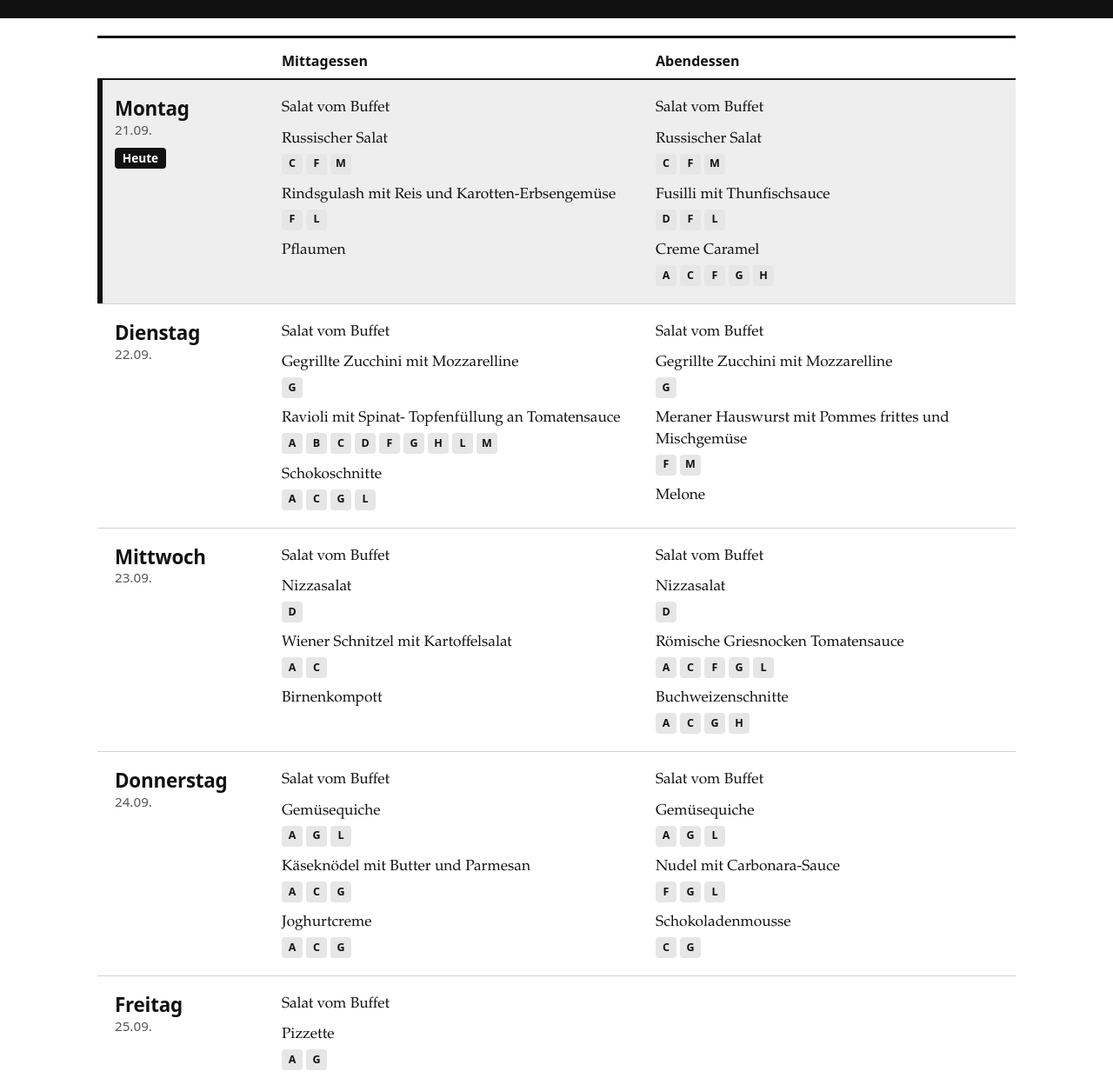
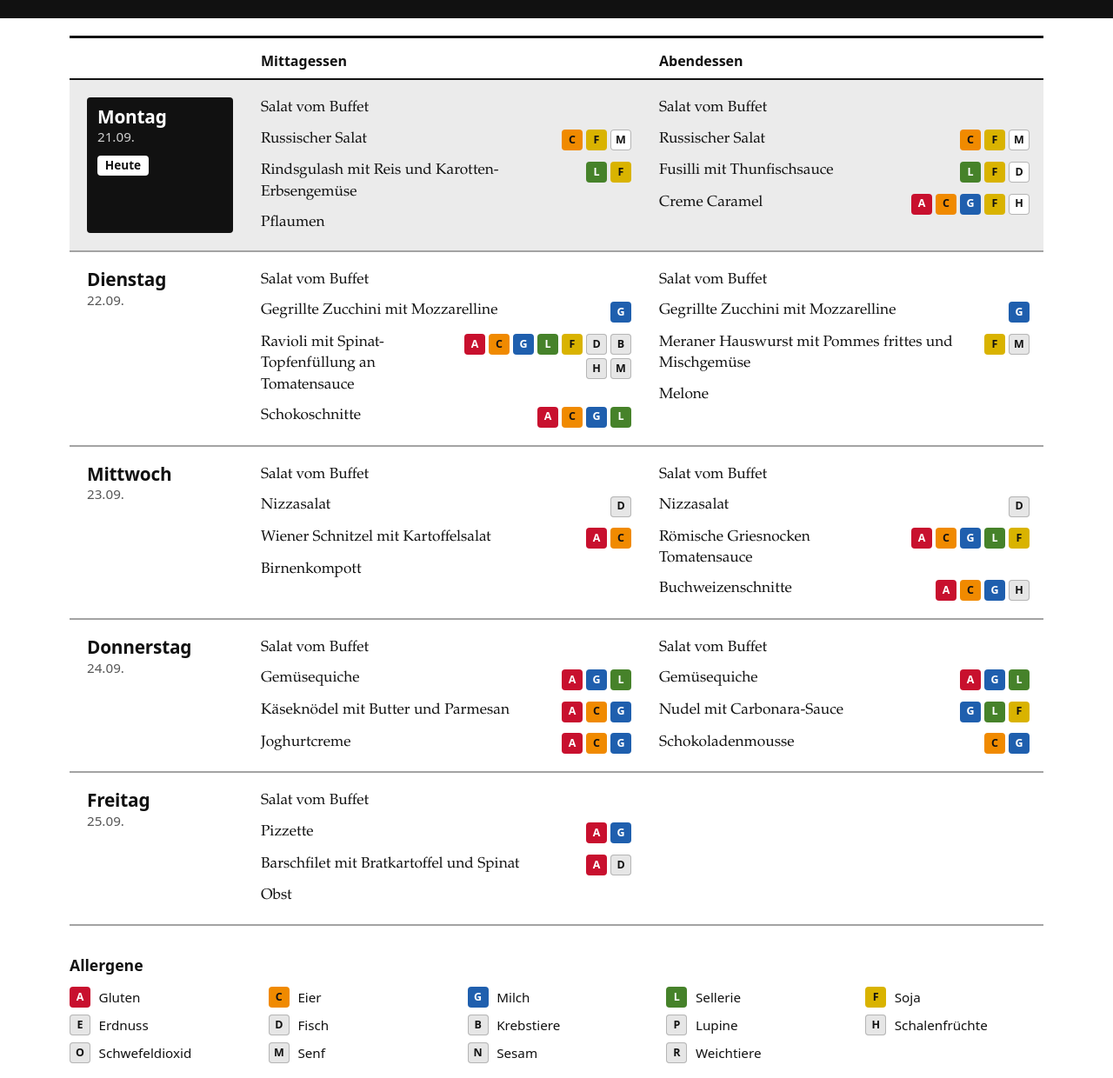
Before and after one commit to JKB24-Git/Speiseplan, a plain HTML site: page index.html in a window 1280 px wide. Shown: the part 158-1398 px from the top of the page at 87% size. Drawn offline with Linux system fonts and the light colour scheme.

Commit message:
Add files via upload

```diff
--- a/allergens.json
+++ b/allergens.json
@@ -1,16 +1,16 @@
-{
-  "A": "Glutenhaltiges Getreide",
-  "B": "Krebstiere",
-  "C": "Eier",
-  "D": "Fisch",
-  "E": "Erdnüsse",
-  "F": "Soja",
-  "G": "Milch und Laktose",
-  "H": "Schalenfrüchte",
-  "L": "Sellerie",
-  "M": "Senf",
-  "N": "Sesam",
-  "O": "Sulfite",
-  "P": "Lupinen",
-  "R": "Weichtiere"
-}
+[
+  { "code": "A", "name": "Gluten",          "color": "#c8102e" },
+  { "code": "C", "name": "Eier",            "color": "#f08a00" },
+  { "code": "G", "name": "Milch",           "color": "#1f5fae" },
+  { "code": "L", "name": "Sellerie",        "color": "#46822a" },
+  { "code": "F", "name": "Soja",            "color": "#d9b300" },
+  { "code": "E", "name": "Erdnuss" },
+  { "code": "D", "name": "Fisch" },
+  { "code": "B", "name": "Krebstiere" },
+  { "code": "P", "name": "Lupine" },
+  { "code": "H", "name": "Schalenfrüchte" },
+  { "code": "O", "name": "Schwefeldioxid" },
+  { "code": "M", "name": "Senf" },
+  { "code": "N", "name": "Sesam" },
+  { "code": "R", "name": "Weichtiere" }
+]
--- a/app.js
+++ b/app.js
@@ -3,6 +3,8 @@
 
   /* ------------------------------------------------------------
      Einstellungen und Texte (hier kannst du alles anpassen)
+     Zum Ändern einer Zeile: Datei auf GitHub öffnen, Stift-Symbol klicken,
+     Zeile ändern, "Commit changes". Die ganze Datei ersetzen ist nicht nötig.
      ------------------------------------------------------------ */
   var TEXT = {
     loading: "Speiseplan wird geladen …",
@@ -11,7 +13,7 @@
     weekError: "Der Speiseplan für diese Woche kann nicht angezeigt werden.",
     unknownWeek: "Diese Woche wurde nicht gefunden. Angezeigt wird die aktuelle Woche.",
     outdated: "Für die laufende Woche wurde noch kein Speiseplan veröffentlicht. Angezeigt wird der letzte Plan.",
-    archive: "Das ist ein Plan aus dem Archiv.",
+    notCurrent: "Dieser Plan ist nicht mehr aktuell.",
     toCurrent: "Zur aktuellen Woche",
     noEntries: "Keine Angaben",
     today: "Heute",
@@ -68,6 +70,8 @@
     return a.getFullYear() === b.getFullYear() && a.getMonth() === b.getMonth() && a.getDate() === b.getDate();
   }
 
+  // Kalenderwoche nach ISO 8601: Es gibt keine Woche 0. Die Woche mit dem ersten Donnerstag
+  // des Jahres ist KW 1. Der 28.12.2026 bis 03.01.2027 ist noch KW 53, KW 1 2027 beginnt am 04.01.2027.
   function isoWeek(d) {
     var t = new Date(Date.UTC(d.getFullYear(), d.getMonth(), d.getDate()));
     t.setUTCDate(t.getUTCDate() - ((t.getUTCDay() + 6) % 7) + 3);
@@ -91,13 +95,35 @@
     });
   }
 
+  /* ---------- Farben ---------- */
+
+  // Nur #rgb oder #rrggbb erlaubt; alles andere wird ignoriert.
+  function validColor(value) {
+    if (typeof value !== "string") return null;
+    var v = value.trim().toLowerCase();
+    if (/^#[0-9a-f]{3}$/.test(v)) v = "#" + v[1] + v[1] + v[2] + v[2] + v[3] + v[3];
+    return /^#[0-9a-f]{6}$/.test(v) ? v : null;
+  }
+
+  // Schwarze oder weiße Schrift, je nachdem was auf der Farbe besser lesbar ist.
+  function inkFor(hex) {
+    var n = parseInt(hex.slice(1), 16);
+    function lin(c) { c = c / 255; return c <= 0.03928 ? c / 12.92 : Math.pow((c + 0.055) / 1.055, 2.4); }
+    var L = 0.2126 * lin((n >> 16) & 255) + 0.7152 * lin((n >> 8) & 255) + 0.0722 * lin(n & 255);
+    var whiteContrast = 1.05 / (L + 0.05);
+    var blackContrast = (L + 0.05) / 0.05;
+    return whiteContrast >= blackContrast ? "#ffffff" : "#111111";
+  }
+
   /* ------------------------------------------------------------
      Zustand
      ------------------------------------------------------------ */
   var state = {
-    files: [],       // alle Wochen-Dateien, neueste zuerst
-    allergens: {},   // Code -> Name
-    request: 0       // schützt vor Durcheinander bei schnellem Klicken
+    files: [],        // alle Wochen-Dateien, neueste zuerst
+    allergens: [],    // Liste in der Reihenfolge von allergens.json
+    allergenByCode: {},
+    request: 0,       // schützt vor Durcheinander bei schnellem Klicken
+    firstView: true   // nur beim ersten Öffnen zum heutigen Tag scrollen
   };
 
   var ui = {
@@ -110,6 +136,25 @@
     next: $("next"),
     legend: $("legend")
   };
+
+  function setAllergens(data) {
+    var list = [];
+    if (Array.isArray(data)) {
+      data.forEach(function (a) {
+        if (a && typeof a.code === "string" && a.code.trim()) {
+          list.push({ code: a.code.trim().toUpperCase(), name: String(a.name || ""), color: validColor(a.color) });
+        }
+      });
+    } else if (data && typeof data === "object") {
+      // Altes Format {"A": "Gluten", ...}: alphabetisch, ohne Farben
+      Object.keys(data).sort().forEach(function (code) {
+        list.push({ code: code.toUpperCase(), name: String(data[code]), color: null });
+      });
+    }
+    state.allergens = list;
+    state.allergenByCode = {};
+    list.forEach(function (a, i) { a.order = i; state.allergenByCode[a.code] = a; });
+  }
 
   /* ------------------------------------------------------------
      Anzeige
@@ -132,25 +177,43 @@
     ui.plan.appendChild(el("p", "empty day", message));
   }
 
+  // Ein Allergen-Kästchen; Farbe und Name kommen aus allergens.json
+  function makeChip(code, options) {
+    var info = state.allergenByCode[code];
+    var chip = el("span", "al" + (info ? "" : " al-unknown"));
+    chip.setAttribute("data-code", code);
+    if (info && info.color) {
+      // Über die Style-Eigenschaften (nicht per HTML-Attribut), damit die Sicherheitsregel in index.html nicht stört.
+      chip.style.backgroundColor = info.color;
+      chip.style.color = inkFor(info.color);
+    }
+    var letter = el("span", "", code);
+    if (options && options.hidden) {
+      chip.title = info ? info.name : TEXT.unknownAllergen;
+      letter.setAttribute("aria-hidden", "true");
+    }
+    chip.appendChild(letter);
+    return chip;
+  }
+
   function allergenChips(codes) {
     var wrap = el("div", "allergens");
     wrap.appendChild(el("span", "sr", TEXT.allergensPrefix));
     var seen = {};
-    codes
+    var list = codes
       .map(function (c) { return String(c).trim().toUpperCase(); })
-      .filter(function (c) { if (!c || seen[c]) return false; seen[c] = true; return true; })
-      .sort()
-      .forEach(function (code, i, all) {
-        var name = state.allergens[code];
-        var chip = el("span", "al" + (name ? "" : " al-unknown"));
-        chip.title = name || TEXT.unknownAllergen;
-        chip.setAttribute("data-code", code);
-        var letter = el("span", "", code);
-        letter.setAttribute("aria-hidden", "true");
-        chip.appendChild(letter);
-        chip.appendChild(el("span", "sr", (name || TEXT.unknownAllergen) + (i < all.length - 1 ? ", " : "")));
-        wrap.appendChild(chip);
-      });
+      .filter(function (c) { if (!c || seen[c]) return false; seen[c] = true; return true; });
+
+    // Reihenfolge wie in allergens.json (also wie auf dem Aushang); unbekannte Codes ans Ende
+    function rank(c) { return state.allergenByCode[c] ? state.allergenByCode[c].order : 1000 + c.charCodeAt(0); }
+    list.sort(function (a, b) { return rank(a) - rank(b); });
+
+    list.forEach(function (code, i) {
+      var info = state.allergenByCode[code];
+      var chip = makeChip(code, { hidden: true });
+      chip.appendChild(el("span", "sr", (info ? info.name : TEXT.unknownAllergen) + (i < list.length - 1 ? ", " : "")));
+      wrap.appendChild(chip);
+    });
     return wrap;
   }
 
@@ -222,6 +285,7 @@
 
   function renderControls(currentFile) {
     var i = state.files.indexOf(currentFile);
+    var several = state.files.length > 1;
 
     ui.select.textContent = "";
     state.files.forEach(function (file) {
@@ -234,27 +298,31 @@
       if (file === currentFile) opt.selected = true;
       ui.select.appendChild(opt);
     });
-    ui.select.disabled = state.files.length < 2;
 
-    // Ältere Woche = weiter hinten in der Liste, neuere Woche = weiter vorne.
-    // Gibt es keine, wird der Button ganz ausgeblendet.
-    var hasOlder = i >= 0 && i < state.files.length - 1;
-    var hasNewer = i > 0;
-    ui.prev.hidden = !hasOlder;
-    ui.next.hidden = !hasNewer;
+    // Nur eine Woche: Dropdown ohne Pfeil, keine Buttons.
+    ui.select.disabled = !several;
+    ui.select.classList.toggle("is-single", !several);
+    ui.prev.hidden = !several;
+    ui.next.hidden = !several;
+
+    // Mehrere Wochen: Buttons behalten ihren Platz und werden nur unsichtbar,
+    // damit das Dropdown in der Mitte nie verrutscht.
+    var hasOlder = i >= 0 && i < state.files.length - 1;   // ältere Woche = weiter hinten in der Liste
+    var hasNewer = i > 0;                                  // neuere Woche = weiter vorne
+    ui.prev.classList.toggle("is-off", !hasOlder);
+    ui.next.classList.toggle("is-off", !hasNewer);
     ui.prev.dataset.target = hasOlder ? stem(state.files[i + 1]) : "";
     ui.next.dataset.target = hasNewer ? stem(state.files[i - 1]) : "";
   }
 
   function renderLegend() {
     ui.legend.textContent = "";
-    Object.keys(state.allergens).sort().forEach(function (code) {
+    state.allergens.forEach(function (a) {
       var li = el("li");
-      var chip = el("span", "al", code);
-      chip.setAttribute("data-code", code);
-      chip.setAttribute("aria-hidden", "true");
+      var chip = makeChip(a.code, { hidden: true });
+      chip.removeAttribute("title");
       li.appendChild(chip);
-      li.appendChild(el("span", "", state.allergens[code]));
+      li.appendChild(el("span", "", a.name));
       ui.legend.appendChild(li);
     });
   }
@@ -285,9 +353,16 @@
       if (unknown) {
         showNotice(TEXT.unknownWeek);
       } else if (file !== newest) {
-        showNotice(TEXT.archive, TEXT.toCurrent);
+        showNotice(TEXT.notCurrent, TEXT.toCurrent);
       } else if (weekIsOver) {
         showNotice(TEXT.outdated);
+      }
+
+      // Beim ersten Öffnen den heutigen Tag ins Bild holen (falls er nicht schon sichtbar ist)
+      if (state.firstView) {
+        state.firstView = false;
+        var todayRow = ui.plan.querySelector(".is-today");
+        if (todayRow && file === newest && !location.hash) todayRow.scrollIntoView({ block: "nearest" });
       }
     }).catch(function (err) {
       if (id !== state.request) return;
@@ -314,7 +389,7 @@
 
   // Legende ist optional: fehlt die Datei, funktioniert der Rest trotzdem.
   var legendReady = fetchJSON("allergens.json").then(function (data) {
-    if (data && typeof data === "object") state.allergens = data;
+    setAllergens(data);
     renderLegend();
   }).catch(function () { /* ohne Legende weitermachen */ });
 
--- a/style.css
+++ b/style.css
@@ -1,4 +1,4 @@
-/* ---------- Farben und Schriften (nur Schwarz, Weiß und Grautöne) ---------- */
+/* ---------- Farben und Schriften ---------- */
 :root {
   color-scheme: light dark;
 
@@ -7,21 +7,27 @@
   --ink: #111111;
   --muted: #565656;
   --rule: #d2d2d2;
+  --divider: #a3a3a3;       /* Linien zwischen den Tagen */
   --strong: #111111;        /* kräftige Linien und Überschriften */
-  --accent: #111111;        /* "Heute"-Markierung */
+  --accent: #111111;        /* Markierung für "Heute" */
   --accent-ink: #ffffff;
-  --today-bg: #eeeeee;
-  --chip-bg: #e6e6e6;
+  --today-bg: #ebebeb;
+  --chip-bg: #e6e6e6;       /* Allergene ohne eigene Farbe */
   --chip-ink: #111111;
+  --chip-line: #b5b5b5;
   --mast-bg: #111111;
   --mast-ink: #ffffff;
   --control-bg: #ffffff;
   --control-ink: #111111;
   --focus: #111111;
 
+  --notice-bg: #ffe45c;     /* gelbe Hinweise */
+  --notice-bar: #e0a800;
+  --notice-ink: #111111;
+
   --sans: system-ui, -apple-system, "Segoe UI", Roboto, "Helvetica Neue", Arial, sans-serif;
   --serif: Charter, "Bitstream Charter", "Iowan Old Style", "Palatino Linotype", Palatino, Georgia, serif;
-  --cols: 10rem minmax(0, 1fr) minmax(0, 1fr);
+  --cols: 10.5rem minmax(0, 1fr) minmax(0, 1fr);
 }
 
 @media (prefers-color-scheme: dark) {
@@ -31,12 +37,14 @@
     --ink: #f2f2f2;
     --muted: #a9a9a9;
     --rule: #333333;
+    --divider: #c4c4c4;
     --strong: #f2f2f2;
     --accent: #f2f2f2;
     --accent-ink: #111111;
-    --today-bg: #222222;
+    --today-bg: #262626;
     --chip-bg: #2c2c2c;
     --chip-ink: #f2f2f2;
+    --chip-line: #5c5c5c;
     --mast-bg: #000000;
     --mast-ink: #ffffff;
     --control-bg: #f2f2f2;
@@ -60,7 +68,7 @@ body {
 }
 
 .wrap {
-  max-width: 68rem;
+  max-width: 72rem;
   margin: 0 auto;
   padding: 0 1rem;
 }
@@ -151,42 +159,55 @@ body {
 
 .week-nav button { cursor: pointer; font-weight: 600; }
 .week-nav button:hover { background: #d9d9d9; }
-.week-nav select { max-width: 100%; }
-.week-nav select:disabled { opacity: 0.6; }
+
+/* Am ersten/letzten Plan: Button unsichtbar, aber der Platz bleibt, damit das Dropdown nicht verrutscht */
+.week-nav button.is-off { visibility: hidden; }
+
+.week-nav select { min-width: 12.5rem; max-width: 100%; }
+
+/* Nur eine Woche: Dropdown ohne Pfeil, wirkt wie eine einfache Beschriftung */
+.week-nav select.is-single {
+  -webkit-appearance: none;
+  appearance: none;
+  opacity: 1;
+  text-align: center;
+  cursor: default;
+}
+
 .select-wrap { display: flex; }
 
 .masthead :focus-visible { outline-color: var(--mast-ink); }
 
-/* ---------- Hinweise ---------- */
+/* ---------- Gelbe Hinweise ---------- */
 .notice {
   margin: 1.25rem 0 0;
-  padding: 0.75rem 1rem;
-  background: var(--today-bg);
-  border-left: 6px solid var(--accent);
-  color: var(--ink);
+  padding: 0.85rem 1rem;
+  background: var(--notice-bg);
+  border-left: 8px solid var(--notice-bar);
+  color: var(--notice-ink);
+  font-weight: 500;
 }
-.notice a { color: inherit; font-weight: 600; }
+.notice a { color: inherit; font-weight: 700; text-decoration: underline; }
 
 /* ---------- Plan ---------- */
 .panel {
   margin: 1.25rem 0 0;
   background: var(--surface);
   border-top: 3px solid var(--strong);
-  border-bottom: 1px solid var(--rule);
+  border-bottom: 2px solid var(--divider);
 }
 
 .grid-head { display: none; }
 
 .day {
   padding: 1.25rem 1rem 1.25rem 1.25rem;
-  border-top: 1px solid var(--rule);
+  border-top: 2px solid var(--divider);
+  scroll-margin: 1rem;
 }
 .day:first-child { border-top: 0; }
 
-.day.is-today {
-  background: var(--today-bg);
-  box-shadow: inset 6px 0 0 var(--accent);
-}
+/* Heutiger Tag: getönte Zeile und ein dunkler Block hinter dem Tagesnamen */
+.day.is-today { background: var(--today-bg); }
 
 .day-head {
   display: flex;
@@ -200,10 +221,11 @@ body {
 
 .day-name {
   margin: 0;
-  font-size: 1.4rem;
+  font-size: 1.3rem;
   font-weight: 800;
   line-height: 1.15;
   letter-spacing: -0.01em;
+  overflow-wrap: anywhere;   /* sehr lange Tagesnamen brechen um, statt aus dem Block zu ragen */
 }
 
 .day-date {
@@ -221,6 +243,16 @@ body {
   border-radius: 4px;
 }
 
+.day.is-today .day-head {
+  background: var(--accent);
+  color: var(--accent-ink);
+  padding: 0.65rem 0.75rem;
+  border-radius: 4px;
+}
+.day.is-today .day-date { color: inherit; opacity: 0.8; }
+.day.is-today .today-tag { background: var(--accent-ink); color: var(--accent); }
+
+.meal { container-type: inline-size; }
 .meal + .meal { margin-top: 1.25rem; }
 
 .meal-label {
@@ -268,7 +300,25 @@ body {
   line-height: 1;
 }
 
+.al:not([style]) { box-shadow: inset 0 0 0 1px var(--chip-line); }   /* Allergene ohne eigene Farbe */
+.day.is-today .al:not([style]) { background: var(--surface); }
+
 .al-unknown { outline: 2px dashed var(--muted); outline-offset: -2px; }
+
+/* Genug Platz in der Spalte: Allergene stehen rechts neben dem Gericht, sonst darunter */
+@container (min-width: 24rem) {
+  .dishes li {
+    display: grid;
+    grid-template-columns: minmax(0, 1fr) auto;
+    column-gap: 0.75rem;
+    align-items: start;
+  }
+  .allergens {
+    margin-top: 0.1rem;
+    justify-content: flex-end;
+    max-width: 12.5rem;
+  }
+}
 
 .empty {
   margin: 0;
@@ -332,6 +382,7 @@ body {
   }
   .day-title { margin-bottom: 0.5rem; }
   .today-tag { display: inline-block; }
+  .day.is-today .day-title { margin-bottom: 0.5rem; }
 
   /* Feste Spalten: fehlt eine Mahlzeit, rutscht die andere nicht in die falsche Spalte */
   .meal { margin-top: 0; grid-row: 1; }
@@ -360,7 +411,8 @@ body {
   .week-nav, .skip, .notice { display: none; }
   .panel { border-top-color: #000; }
   .day { break-inside: avoid; }
-  .day.is-today { background: none; box-shadow: none; }
-  .today-tag { border: 1px solid #000; background: none; color: #000; }
+  .day.is-today { background: none; }
+  .day.is-today .day-head { background: none; color: #000; border: 1px solid #000; }
+  .today-tag, .day.is-today .today-tag { border: 1px solid #000; background: none; color: #000; }
   .legend { padding-bottom: 0; break-inside: avoid; }
 }
```
